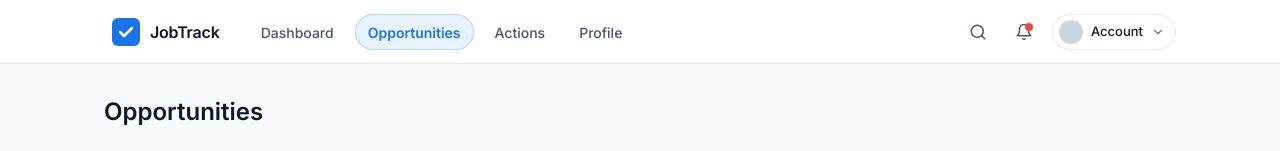
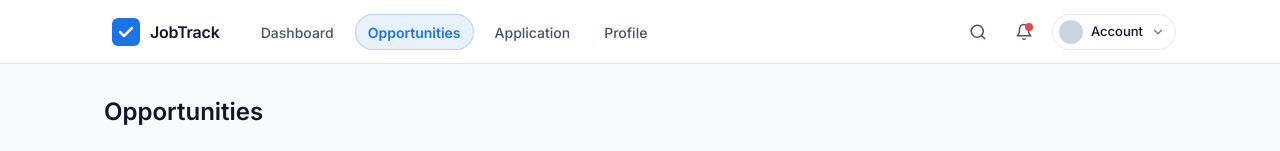
Before and after one commit to theohospia/jobtrack2, a Next.js app in the folder v0-overview-page-design-3y-main/: page /opportunities in a window 1280 px wide. Shown: the top 151 px of the page. Built offline with nearby package versions, Linux system fonts and the light colour scheme.

Commit message:
feat: rename "Actions" tab to "Application"
Update tab label to "Application" in desktop and mobile nav.

```diff
--- a/v0-overview-page-design-3y-main/components/top-nav.tsx
+++ b/v0-overview-page-design-3y-main/components/top-nav.tsx
@@ -8,7 +8,7 @@ import { Search, Bell, ChevronDown, Menu, X } from "lucide-react"
 const tabs = [
   { label: "Dashboard", href: "/dashboard" },
   { label: "Opportunities", href: "/opportunities" },
-  { label: "Actions", href: "/actions" },
+  { label: "Application", href: "/actions" },
   { label: "Profile", href: "/profile" },
 ]
 
```
